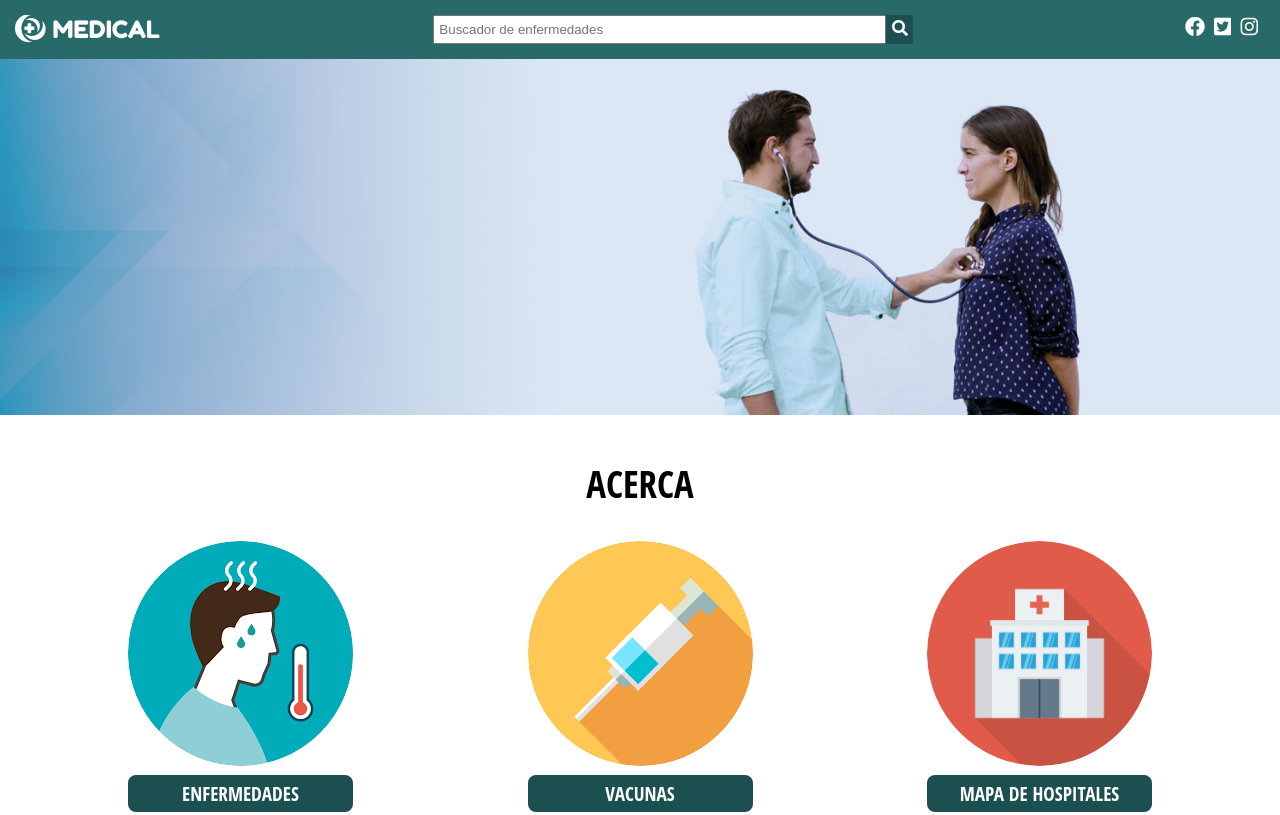
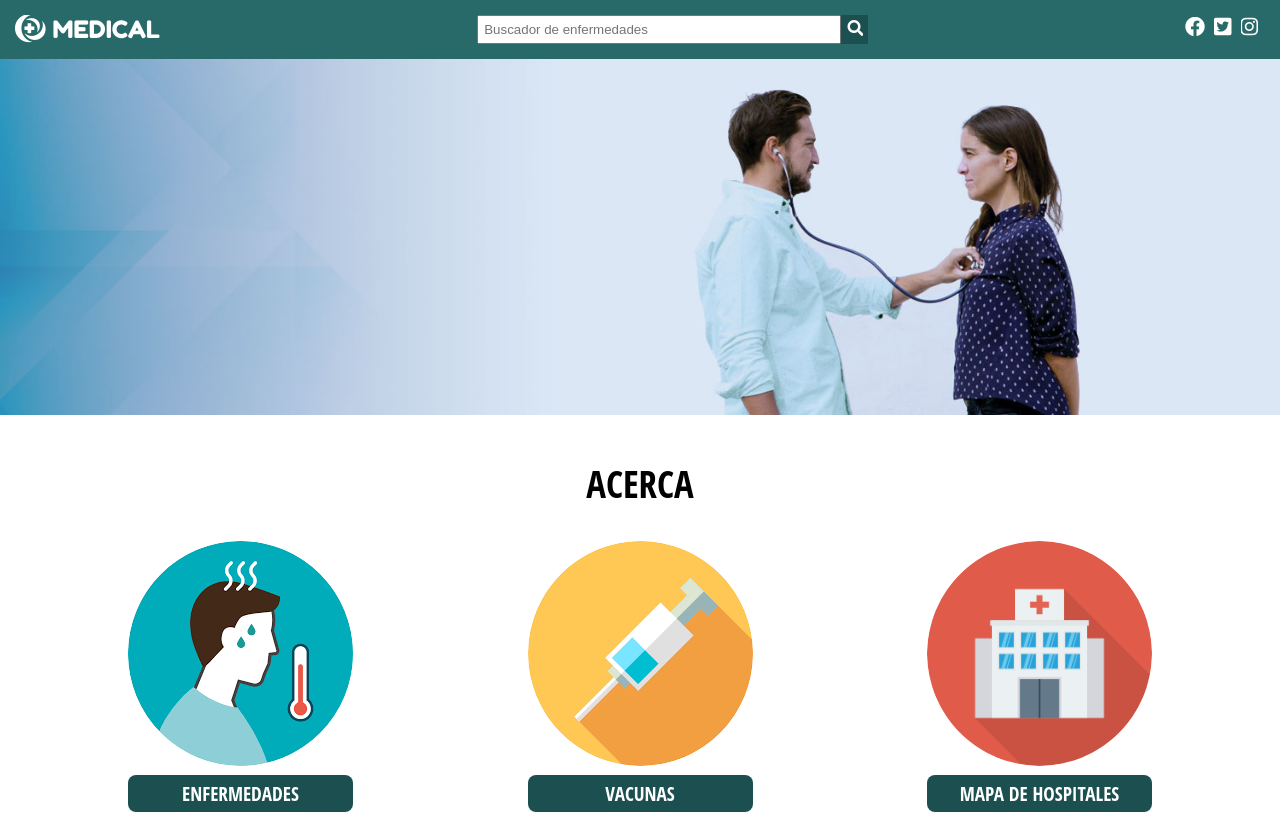
Before and after one commit to IgnacioCharlin/proyectoEvaPrograWeb, a plain HTML site: page index.html in a window 1280 px wide. Shown: the top 815 px of the page. Drawn offline with Linux system fonts and the light colour scheme.

Commit message:
subiendo las modificiaciones del buscador

```diff
--- a/css/style.css
+++ b/css/style.css
@@ -43,7 +43,7 @@
 
 .buscador {
     display: flex;
-    flex-basis: 30rem;
+    width: calc(33% - 2em);
     align-items: center;
 }
 .buscador label{
```
